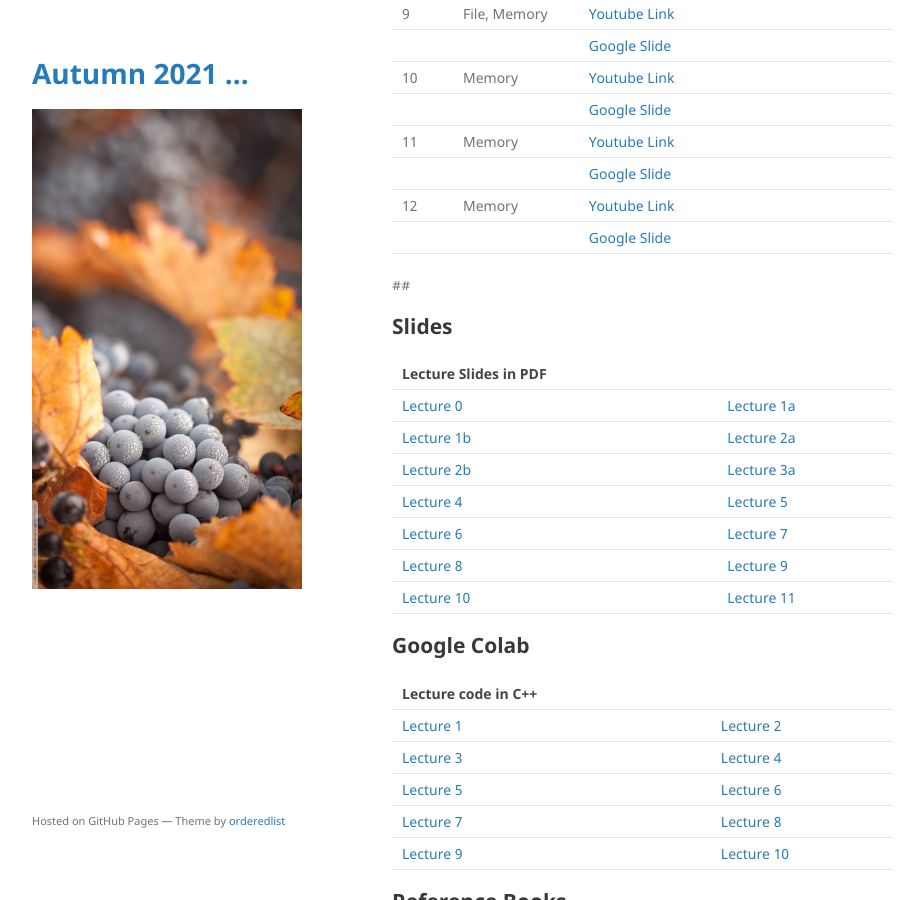
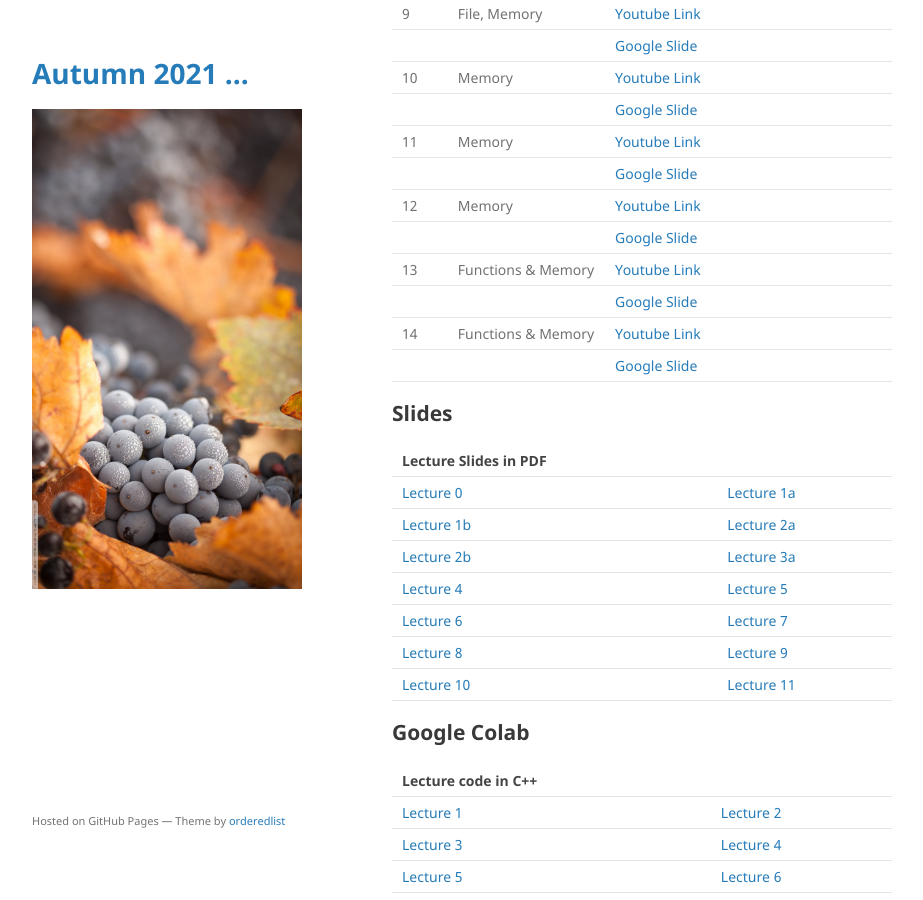
Before and after one commit to mohammadmotiurrahman/mohammadmotiurrahman.github.io, a Jekyll site: the page built from cse203_5/index.md, in a window 1280 px wide and 900 px high, scrolled down 2726 px. Shown: the whole window, without its empty margins (178-1101 px from the left). Built offline with Jekyll 4.4.1, drawn with Linux system fonts in a browser that asks for light colours; our own code applies the rules of GitHub Pages for plain Markdown files.

Commit message:
Update index.md

```diff
--- a/cse203_5/index.md
+++ b/cse203_5/index.md
@@ -92,10 +92,11 @@ environment will force me to not evaluate your exam copies.
 |         |              | [Google Slide](https://jamboard.google.com/d/1mFvsmypsxm31oZUG3QbWoJfD-MBXB40t2_Wo8tCqf_8/edit?usp=sharing)    |
 | 12      | Memory       | [Youtube Link](https://youtu.be/mNdnR3pQqzc)                                                                   |
 |         |              | [Google Slide](https://jamboard.google.com/d/16Y0lj2TTqyXgMQu9bnS0jheG9Af5WJxiHTKJwHEkd0w/edit?usp=sharing)    |
+| 13      | Functions & Memory | [Youtube Link](https://drive.google.com/file/d/1COxGcNpk__MBD26c7nXiSfvQ17s5gRPN/view?usp=sharing)       |
+|         |              | [Google Slide](https://jamboard.google.com/d/1zosBLXddutb-StReRZY1YgNmaRsFI-k1mmUoxtnnGJI/edit?usp=sharing)    |
+| 14      | Functions & Memory | [Youtube Link](https://drive.google.com/file/d/1O43bV-G4pPOHn-IVCbyLAVQHiIWiTOn2/view?usp=sharing)       |
+|         |              | [Google Slide](https://jamboard.google.com/d/1zosBLXddutb-StReRZY1YgNmaRsFI-k1mmUoxtnnGJI/edit?usp=sharing)    |
 
-
-
-##
 
 
 ## Slides
```
